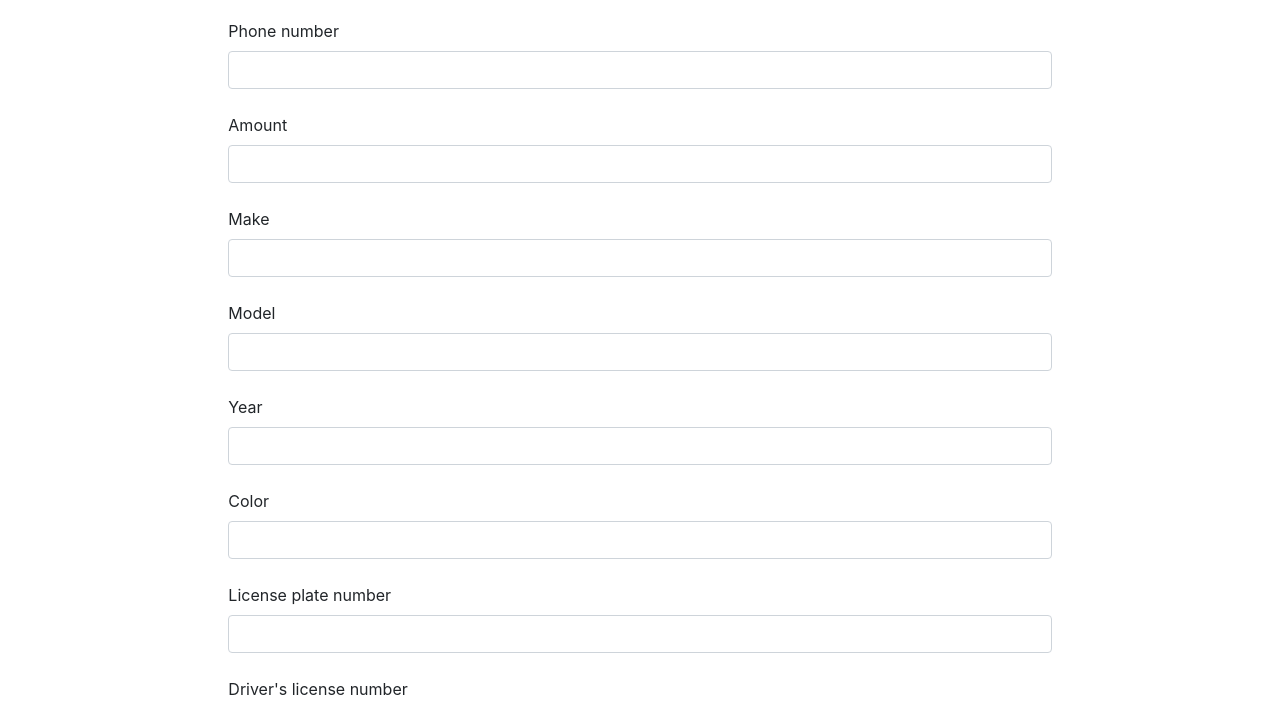
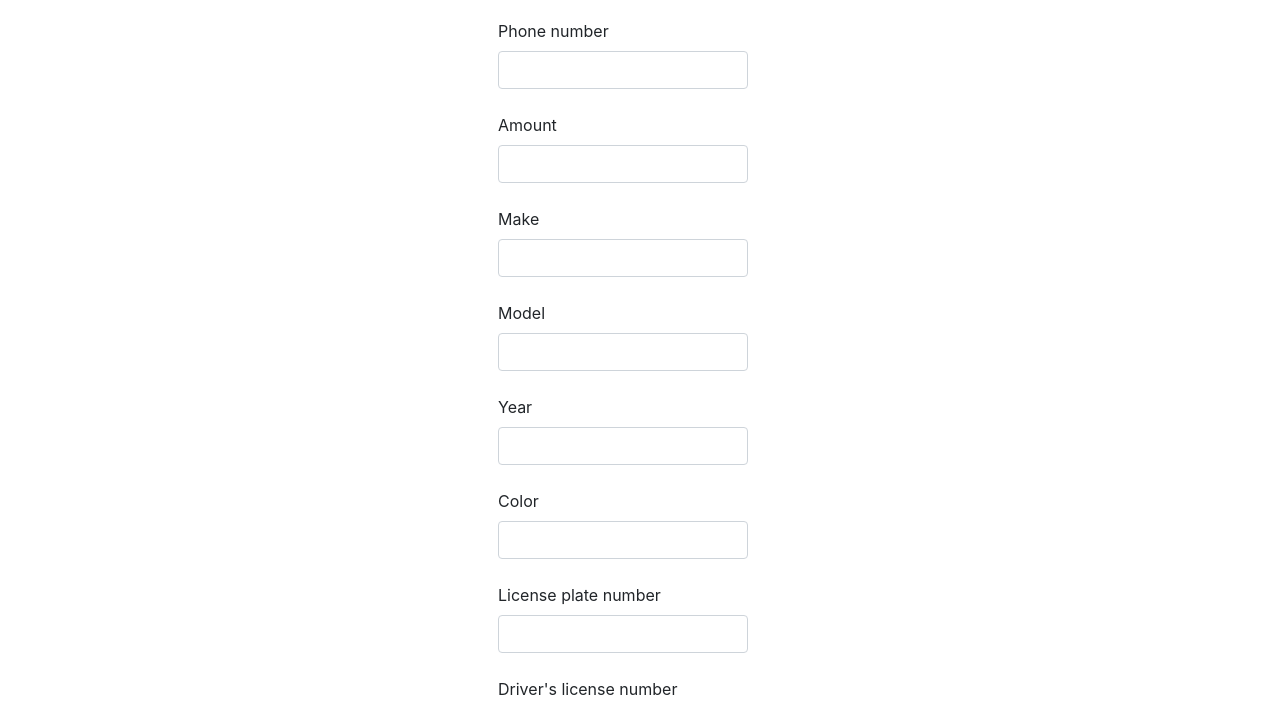
Before and after one commit to Pop-Lockers/pop-lockers-front, a Gatsby site: page /add-invoice in a window 1280 px wide. Shown: the part 99-805 px from the top of the page. Built offline with nearby package versions, Linux system fonts and the light colour scheme; Gatsby itself is replaced by a stand-in of ours.

Commit message:
moved components and respective styles into proprietary folders

```diff
--- a/src/components/Layout.js
+++ b/src/components/Layout/Layout.js
@@ -1,6 +1,6 @@
 import React from 'react'
-import NavBar from './Navbar'
-import Footer from './Footer'
+import NavBar from '../Navbar/Navbar'
+import Footer from '../Footer/Footer'
 import layoutStyles from './layout.module.css'
 const Layout = (props) => {
     return (
--- a/src/components/Routes.js
+++ b/src/components/Routes.js
@@ -1,7 +1,7 @@
 import React from 'react'
 import { Router } from "@reach/router"
 
-import TeamPage from './TeamPage'
+import TeamPage from './TeamPage/TeamPage'
 import TeamMembers from './TeamMembers'
 
 const Routes = props => {
--- a/src/components/addInvoice/addInvoice.js
+++ b/src/components/addInvoice/addInvoice.js
@@ -19,11 +19,13 @@ import formInitialValues from './formInitialValues';
 import formSchema from './formSchema';
 import getValuesForPost from './getValuesForPost'
 import axiosConfig from './axiosConfig';
+import Layout from '../Layout/Layout'
 
 // 1) move onSubmit into another place
 // 2) remove test handling stuff in initial values file
 
 const AddInvoice = props => (
+  <Layout>
       <Formik
         initialValues={formInitialValues}
         validationSchema={formSchema}
@@ -85,6 +87,7 @@ const AddInvoice = props => (
           </Form>
         )}
       </Formik>
+  </Layout>
 );
 
 export default AddInvoice;
--- a/src/pages/404.js
+++ b/src/pages/404.js
@@ -1,5 +1,5 @@
 import React from 'react'
-import Layout from '../components/Layout'
+import Layout from '../components/Layout/Layout'
 import { Link } from 'gatsby'
 
 const NotFound = () => {
--- a/src/pages/index.js
+++ b/src/pages/index.js
@@ -1,5 +1,5 @@
 import React from "react"
-import Layout from '../components/Layout'
+import Layout from '../components/Layout/Layout'
 import Routes from "../components/Routes"
 
 export default () => {
--- a/src/pages/login.js
+++ b/src/pages/login.js
@@ -1,6 +1,6 @@
 import React, { Component } from 'react'
 import {Form, FormGroup, Button, Label, Input} from 'reactstrap'
-import Layout from '../components/Layout'
+import Layout from '../components/Layout/Layout'
 import popLockersAPI from '../api/poplockersAPI'
 import loginStyles from '../styles/login.module.css'
 export default class Login extends Component {
--- a/src/pages/register.js
+++ b/src/pages/register.js
@@ -1,6 +1,6 @@
 import React, { Component } from 'react'
 import { Form, FormGroup, Button, Label, Input} from 'reactstrap'
-import Layout from '../components/Layout'
+import Layout from '../components/Layout/Layout'
 import popLockersAPI from '../api/poplockersAPI'
 import registerStyles from '../styles/register.module.css'
 import poplockersAPI from '../api/poplockersAPI'
```
Also changed, not shown: src/components/Footer/Footer.js (renamed from src/components/Footer.js), src/components/Footer/footer.module.css (renamed from src/components/footer.module.css), src/components/Layout/layout.module.css (renamed from src/components/layout.module.css), src/components/Navbar/Navbar.js (renamed from src/components/Navbar.js), src/components/Navbar/navbar.module.css (renamed from src/components/navbar.module.css), src/components/TeamPage/TeamPage.js (renamed from src/components/TeamPage.js), src/components/TeamPage/teamPage.module.css (added). Lines whose indentation alone changed are shown as unchanged.
